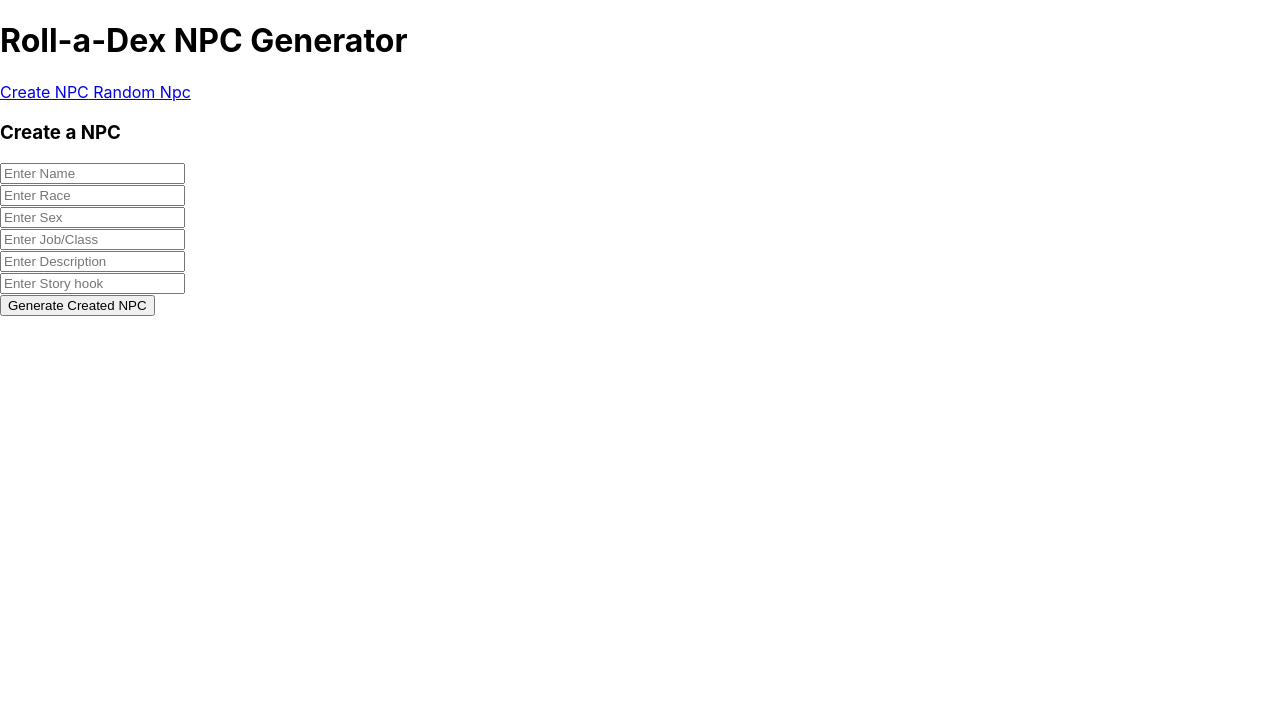
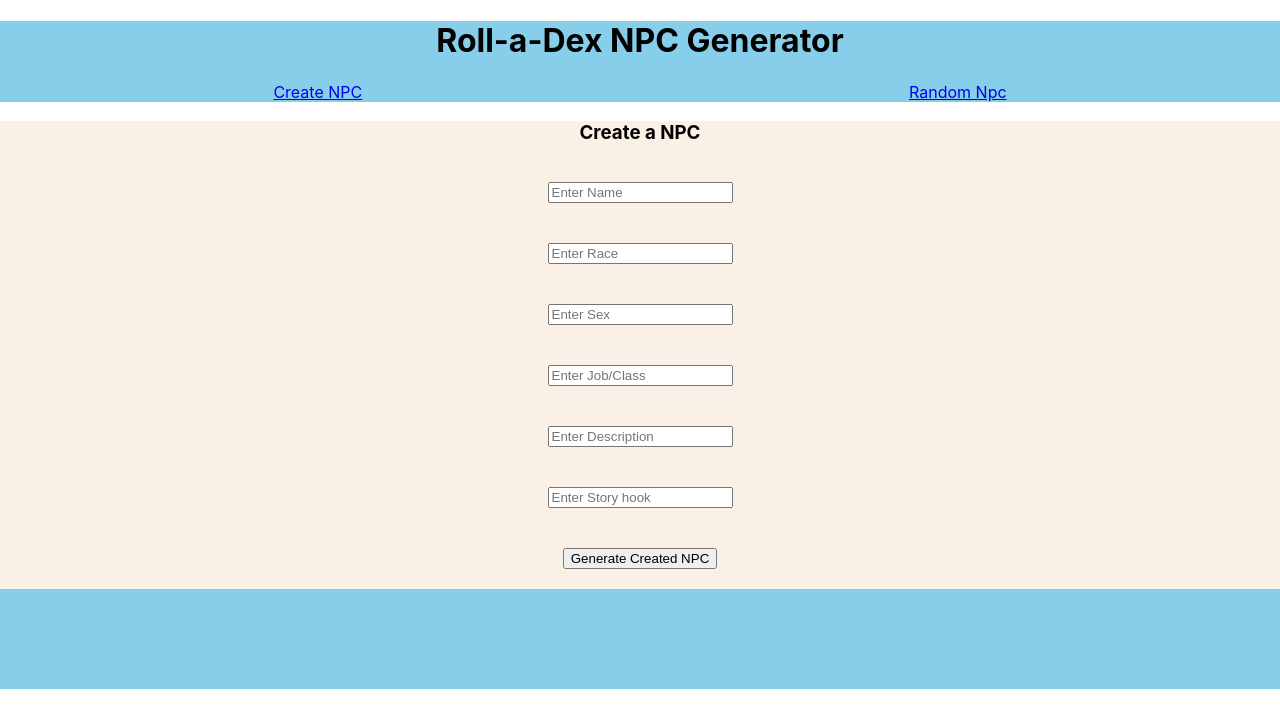
Before and after one commit to mattmcknight13/Roll-a-Dex, a React (Create React App) app: page / in a window 1280 px wide. Shown: the top 728 px of the page. Built offline with nearby package versions, Linux system fonts and the light colour scheme; no server answers.

Commit message:
minor styling, working on routing form

```diff
--- a/src/App.js
+++ b/src/App.js
@@ -10,6 +10,8 @@ function App(props) {
   // set default useStates for my npc value and npc keys
   const [npc, setNpc] = useState([]);
   const [npcKey, setNpcKey] = useState([]);
+  // pulls set state of creat npc form
+  const [npcInfo, setNpcInfo] = useState({});
 
   // Triggers Get api call on first load
   useEffect(() => {
@@ -37,33 +39,66 @@ function App(props) {
     setNpcKey(npcKeys);
     setNpc(npcValues);
   };
-  // const [npcFunction, setNpcFunction] = useState(callback => {callback})
+
+
+
+  const bodyStyle = {
+    // backgroundColor: 'linen'
+  }
+  const headerStyle = {
+    textAlign: 'center',
+    backgroundColor: 'skyBlue'
+  }
+  const navStyle = {
+    color: 'blue',
+    display: 'flex',
+    textAlign: 'center',
+    justifyContent: 'space-around',
+    textDecoration: 'none',
+    textDexorationLine: 'none'
+  }
+  const mainStyle = {
+    textAlign: 'center',
+    backgroundColor: 'linen'
+  }
+
+  const footerStyle = {
+    backgroundColor: 'skyBlue',
+    height: 100
+  }
+
+
   return (
-    <div>
-      <header>
+    <div style={bodyStyle}>
+      <header style={headerStyle} >
         <h1>Roll-a-Dex NPC Generator</h1>
-      </header>
-      <nav>
-        <Link to="/">Create NPC</Link>
+        <nav style={navStyle}>
+        <Link  to="/">Create NPC</Link>
         <Link to="/sheet"> Random Npc</Link>
       </nav>
-      <main>
+      </header>
+
+      <main style={mainStyle}>
         <Switch>
           <Route exact path="/">
             <h3>Create a NPC</h3>
-            {/* pass down props to Form */}
-            <Form onSubmit="/sheet" npc={props.npc} setNpc={props.setNpc} />
+            {/* pass down props/state to Form */}
+            <Form
+              onSubmit="/sheet"
+              npc={props.npc}
+              setNpc={props.setNpc}
+              setNpcInfo={setNpcInfo}
+            />
           </Route>
           <Route path="/sheet">
-            <Sheet />
+            <Sheet npcInfo={npcInfo} />
             <Stat />
-            {/* pass down  props to GetNpc */}
+            {/* pass down  props/state to GetNpc */}
             <GetNpc npc={npc} npcKey={npcKey} getRandomNpc={makeApiCall} />
-
           </Route>
         </Switch>
       </main>
-      <footer></footer>
+      <footer style={footerStyle}></footer>
     </div>
   );
 }
--- a/src/components/Form.jsx
+++ b/src/components/Form.jsx
@@ -1,7 +1,8 @@
 import React, { useState } from "react";
 import axios from "axios";
 
-function Form() {
+function Form(props) {
+  const { setNpcInfo } = props;
   // use states set current and append information to api
   const [name, setName] = useState("");
   const [race, setRace] = useState("");
@@ -23,7 +24,7 @@ function Form() {
       description,
       hook,
     };
-    console.log(fields);
+    // console.log(fields);
     // create varaible to assign api endpoint
     const airtableURL = `https://api.airtable.com/v0/${process.env.REACT_APP_AIRTABLE_BASE}/npc`;
     // make axios post call
@@ -40,8 +41,9 @@ function Form() {
         },
       }
     );
+    // grab fields object to be sent to app.js for state change
+    setNpcInfo(fields);
     // resets state to empty field
-    // props.setNpc(!props.npc);
     setName("");
     setRace("");
     setJob("");
@@ -50,12 +52,17 @@ function Form() {
     setHook("");
   };
 
+  const formStyle = {
+    margin: 20,
+  };
+
   return (
     <div>
       {/* trigger handleSubmit function */}
       <form onSubmit={handleSubmit}>
         <div>
           <input
+            style={formStyle}
             name="name"
             type="text"
             placeholder="Enter Name"
@@ -65,6 +72,7 @@ function Form() {
         </div>
         <div>
           <input
+            style={formStyle}
             name="race"
             type="text"
             placeholder="Enter Race"
@@ -74,6 +82,7 @@ function Form() {
         </div>
         <div>
           <input
+            style={formStyle}
             name="sex"
             type="text"
             placeholder="Enter Sex"
@@ -83,6 +92,7 @@ function Form() {
         </div>
         <div>
           <input
+            style={formStyle}
             name="job"
             type="text"
             placeholder="Enter Job/Class"
@@ -92,6 +102,7 @@ function Form() {
         </div>
         <div>
           <input
+            style={formStyle}
             name="description"
             type="text"
             placeholder="Enter Description"
@@ -101,6 +112,7 @@ function Form() {
         </div>
         <div>
           <input
+            style={formStyle}
             name="hook"
             type="text"
             placeholder="Enter Story hook"
@@ -109,7 +121,9 @@ function Form() {
           ></input>
         </div>
         <div>
-          <button type="submit">Generate Created NPC</button>
+          <button style={formStyle} type="submit">
+            Generate Created NPC
+          </button>
         </div>
       </form>
     </div>
--- a/src/components/Sheet.jsx
+++ b/src/components/Sheet.jsx
@@ -3,8 +3,13 @@ import React from "react";
 // import GetNpc from "./GetNpc";
 // import Stats from './Stats'
 function Sheet(props) {
+  const sheetStyle = {
+    // backgroundColor: 'linen',
+ }
+
+
   return (
-    <div>
+    <div style={sheetStyle}>
       <h2>Character Sheet</h2>
     </div>
   );
--- a/src/components/Stats.jsx
+++ b/src/components/Stats.jsx
@@ -1,7 +1,9 @@
-import React from "react";
-import { findByLabelText } from "@testing-library/react";
+import React, { useState, useEffect } from "react";
+
 
 function Stats() {
+
+
   let stat = [];
   let min = 6;
   let max = 18;
@@ -16,27 +18,25 @@ function Stats() {
 
   const style = {
     display: 'flex',
+    justifyContent: 'center'
   }
 
   const statStyle = {
-    margin: 40
+    margin: 100,
+    border: 'solid green',
+    padding: 20
   }
 
   return (
 
     <div style={style}>
-      <h4 style={statStyle} >Dex </h4>
-      <h5 style={statStyle}>{Stat()}</h5>
-      <h4 style={statStyle}>Str </h4 >
-      <h5 style={statStyle}>{Stat()}</h5>
-      <h4 style={statStyle}>Con  </h4>
-      <h5 style={statStyle}>{Stat ()}</h5>
-      <h4 style={statStyle}>Int </ h4>
-      <h5 style={statStyle}>{Stat() }</h5>
-      <h4 style={statStyle}>Wis </h4 >
-      <h5 style={statStyle}>{Stat()}</h5>
-      <h4 style={statStyle}>Cha </h4>
-      <h5 style={statStyle}>{Stat()}</h5>
+      <h2 style={statStyle} >Dex <br />{Stat()} </h2>
+      <h2 style={statStyle} >Str <br />{Stat()} </h2>
+      <h2 style={statStyle} >Con <br />{Stat()} </h2>
+      <h2 style={statStyle} >Int <br />{Stat()} </h2>
+      <h2 style={statStyle} >Wis <br />{Stat()} </h2>
+      <h2 style={statStyle} >Cha <br />{Stat()} </h2>
+
     </div>
   );
 }
```
